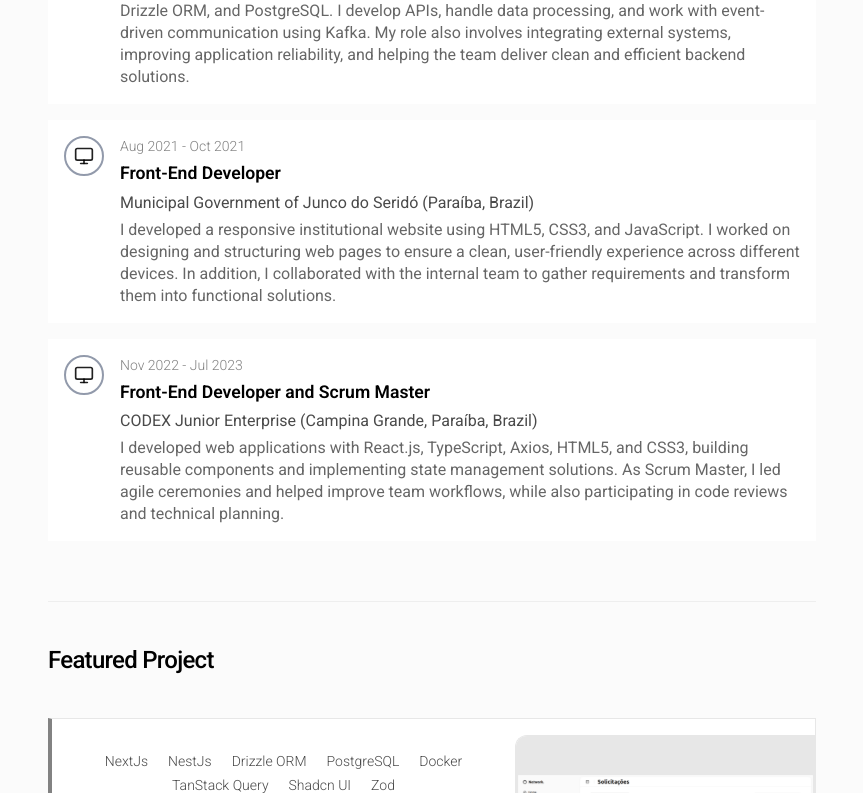
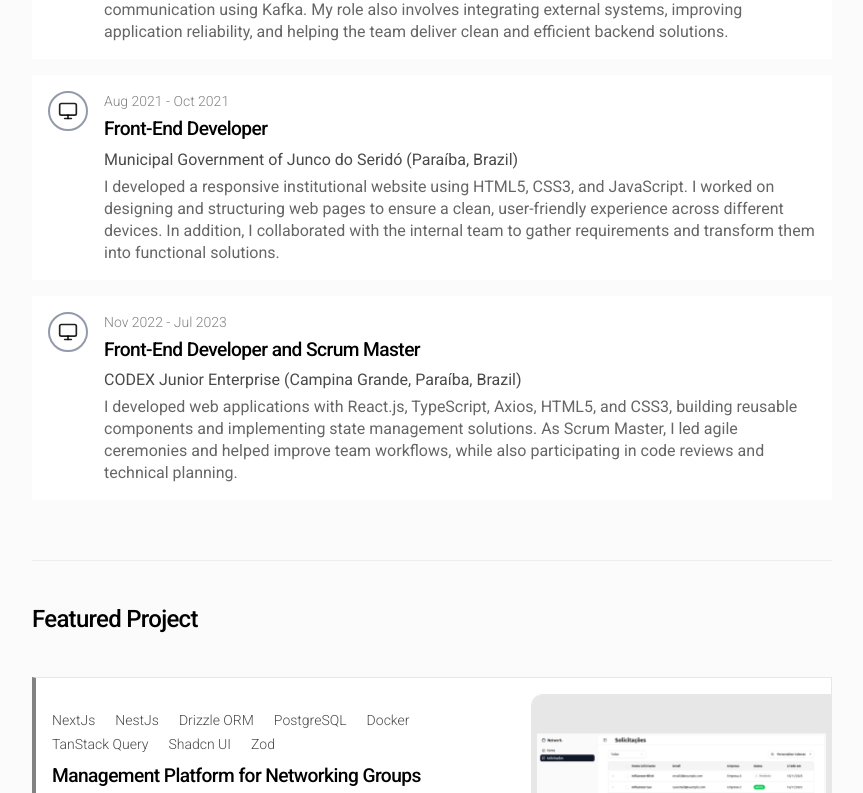
Before and after one commit to MarcosAntonio15243/MarcosAntonio15243.github.io, a Next.js app: page / in a window 1280 px wide. Shown: the part 1187-1980 px from the top of the page, without its empty margins (208-1071 px from the left). Built offline with nearby package versions, Linux system fonts and the light colour scheme.

Commit message:
style: improve style and semantic of experience and project cards

```diff
--- a/src/app/globals.css
+++ b/src/app/globals.css
@@ -95,6 +95,7 @@ h2 {
 
 h3 {
 	font-size: 1.2rem;
+	@apply max-sm:text-base;
 }
 
 h1,
@@ -122,5 +123,5 @@ p {
 }
 
 .max-content-w {
-	@apply max-w-3xl mx-5;
+	@apply max-w-[50rem] mx-5;
 }
--- a/src/app/page.tsx
+++ b/src/app/page.tsx
@@ -14,7 +14,10 @@ export default function Home() {
 		<div>
 			<Header />
 			<main className="pt-12 flex flex-col justify-center items-center">
-				<div id="home" className="mx-6 max-w-3xl flex flex-col gap-10 py-10">
+				<div
+					id="home"
+					className="mx-6 max-content-w flex flex-col gap-10 py-10"
+				>
 					{/* Presentation Section */}
 					<section className="flex flex-col text-center sm:text-left sm:flex-row gap-5 items-center">
 						<Image
--- a/src/components/cards/ExperienceCard.tsx
+++ b/src/components/cards/ExperienceCard.tsx
@@ -31,11 +31,11 @@ export function ExperienceCard({
 						<span className="font-light text-nowrap text-sm text-[var(--color-gray-600)]">
 							{dateStart} - {dateEnd || "Present"}
 						</span>
-						<span className="font-semibold">{jobTitle}</span>
-						<span className="text-base max-sm:text-sm max-sm:tracking-[0.03rem] text-[var(--color-text-secondary)]">
+						<h3 className="">{jobTitle}</h3>
+						<span className="text-sm sm:text-base max-sm:tracking-[0.03rem] text-[var(--color-text-secondary)]">
 							{enterprise}
 						</span>
-						<p className="text-[var(--color-text-primary)] text-base leading-snug">
+						<p className="text-[var(--color-text-primary)] text-sm md:text-base md:leading-snug">
 							{description}
 						</p>
 					</div>
--- a/src/components/cards/ProjectCard.tsx
+++ b/src/components/cards/ProjectCard.tsx
@@ -29,18 +29,18 @@ export function ProjectCard({
 			<Image
 				src={srcImg}
 				alt={altImg}
-				className="object-cover w-full sm:min-w-[300px] sm:max-w-[400px] md:w-[300px] object-top mx-auto max-md:rounded-xl rounded-tl-xl max-md:shadow-[0_4px_4px_rgba(0,0,0,0.25)] border-l-[1px] border-t-[1px] border-[var(--color-bg-image)]"
+				className="object-cover w-full sm:min-w-[300px] sm:max-w-[400px] md:w-[300px] object-top mx-auto max-md:rounded-xl rounded-tl-xl max-md:shadow-[0_2px_4px_rgba(0,0,0,0.25)] border-l-[1px] border-t-[1px] border-[var(--color-bg-image)]"
 				width={600}
 				height={480}
 			/>
 			<div className="flex flex-col gap-2 py-4 items-center text-center md:items-baseline md:text-left">
-				<div className="font-roboto text-sm text-[var(--color-text-secondary)] font-thin flex flex-row justify-center flex-wrap w-fit gap-x-5 gap-y-1">
+				<div className="font-roboto text-sm text-[var(--color-text-secondary)] font-thin flex flex-row max-md:justify-center flex-wrap w-fit gap-x-5 gap-y-1">
 					{tecnologies.map((e, index) => {
 						return <span key={`${index}-${e}`}>{e}</span>;
 					})}
 				</div>
 				<h3>{projectTitle}</h3>
-				<p className="text-base">{description}</p>
+				<p className="text-sm md:text-base">{description}</p>
 				<div className="flex flex-col gap-2 justify-center items-center md:items-start">
 					<a
 						href={repositoryLink}
```
